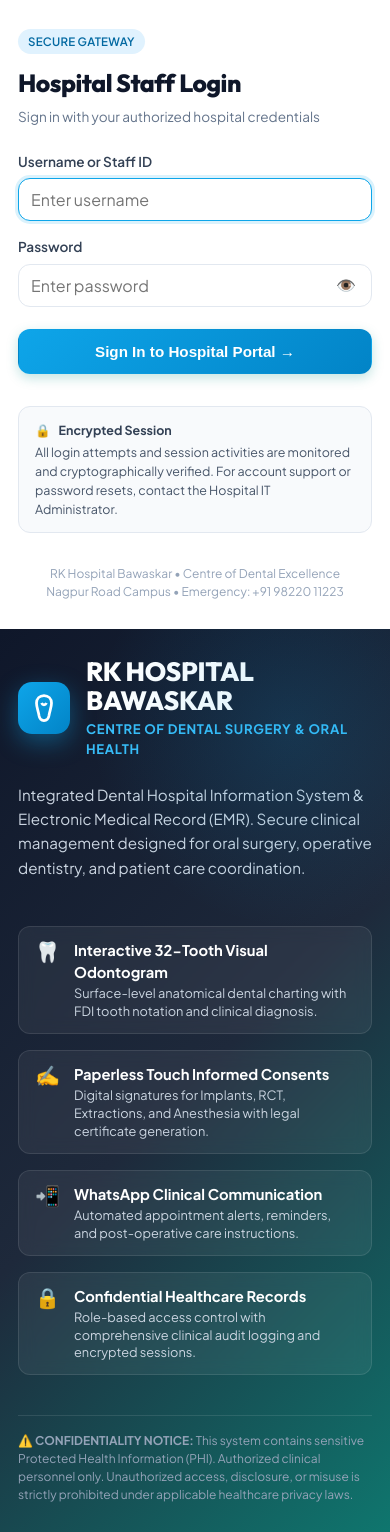
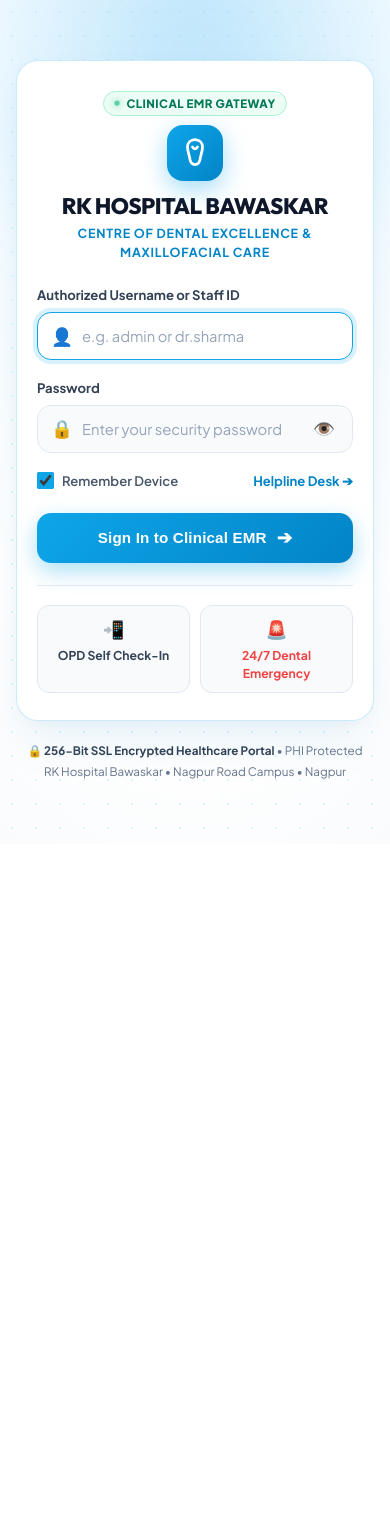
Before and after one commit to dyvt58pjyd-prog/rk-hospital-bawaskar, a Django app: page / in a window 390 px wide; the page is wider, and only the part inside the window is pictured. After the commit the page ends 829 px from the top of that part, so only its background shows below. Run offline with Django 5.2, Linux system fonts and the light colour scheme.

Commit message:
Deploy modern medical light-themed login page optimized for mobile app and web EMR

```diff
--- a/dental_core/views.py
+++ b/dental_core/views.py
@@ -31,6 +31,8 @@
     if request.user.is_authenticated:
         return redirect('dashboard')
 
+    next_url = request.POST.get('next') or request.GET.get('next') or 'dashboard'
+
     if request.method == 'POST':
         u = request.POST.get('username', '').strip()
         p = request.POST.get('password', '')
@@ -38,11 +40,11 @@
         if user is not None:
             login(request, user)
             messages.success(request, f"Welcome, {user.get_full_name() or user.username}!")
-            return redirect('dashboard')
+            return redirect(next_url)
         else:
             messages.error(request, "Invalid username or password. Please verify your credentials and try again.")
 
-    return render(request, 'auth/login.html')
+    return render(request, 'auth/login.html', {'next': request.GET.get('next', '')})
 
 
 def logout_view(request):
--- a/templates/auth/login.html
+++ b/templates/auth/login.html
@@ -3,298 +3,559 @@
 <html lang="en">
 <head>
   <meta charset="UTF-8">
-  <meta name="viewport" content="width=device-width, initial-scale=1.0">
+  <meta name="viewport" content="width=device-width, initial-scale=1.0, maximum-scale=1.0, user-scalable=no, viewport-fit=cover">
   <meta name="theme-color" content="#0ea5e9">
   <meta name="mobile-web-app-capable" content="yes">
   <meta name="apple-mobile-web-app-capable" content="yes">
-  <meta name="apple-mobile-web-app-status-bar-style" content="black-translucent">
+  <meta name="apple-mobile-web-app-status-bar-style" content="default">
   <meta name="apple-mobile-web-app-title" content="RK Hospital">
   <link rel="manifest" href="{% static 'manifest.json' %}">
   <link rel="icon" type="image/png" sizes="192x192" href="{% static 'images/icon-192.png' %}">
   <link rel="apple-touch-icon" href="{% static 'images/icon-192.png' %}">
-  <title>Staff Login | RK Hospital Bawaskar - Dental Hospital Management System</title>
+  <title>Staff & Clinical Login • RK Hospital Bawaskar</title>
   <link rel="stylesheet" href="{% static 'css/hospital_theme.css' %}">
   <style>
-    .login-container {
+    :root {
+      --med-blue: #0ea5e9;
+      --med-blue-dark: #0284c7;
+      --med-slate-dark: #0f172a;
+      --med-slate-body: #334155;
+      --med-slate-light: #64748b;
+      --med-border: #e2e8f0;
+      --med-bg-tint: #f0f9ff;
+    }
+
+    * {
+      box-sizing: border-box;
+      -webkit-tap-highlight-color: transparent;
+    }
+
+    body {
+      margin: 0;
+      padding: 0;
+      font-family: 'Plus Jakarta Sans', -apple-system, BlinkMacSystemFont, 'Segoe UI', Roboto, Helvetica, Arial, sans-serif;
+      background: radial-gradient(120% 120% at 50% 0%, #e0f2fe 0%, #f0f9ff 32%, #ffffff 70%, #f8fafc 100%);
+      color: var(--med-slate-dark);
       min-height: 100vh;
-      display: flex;
-      background: radial-gradient(circle at top right, #e0f2fe, #f8fafc 60%, #ecfeff);
-    }
-    .login-brand-side {
-      flex: 1.1;
-      padding: 60px;
+      min-height: 100dvh;
       display: flex;
       flex-direction: column;
       justify-content: center;
-      background: linear-gradient(135deg, #0f172a 0%, #1e293b 50%, #0f766e 100%);
-      color: #ffffff;
+      align-items: center;
       position: relative;
-      overflow: hidden;
+      overflow-x: hidden;
+      padding: max(20px, env(safe-area-inset-top)) 16px max(24px, env(safe-area-inset-bottom));
     }
-    .login-brand-side::before {
-      content: "";
+
+    /* Ambient Medical Background Elements */
+    .bg-mesh-pattern {
       position: absolute;
-      top: -100px;
-      right: -100px;
-      width: 400px;
-      height: 400px;
+      inset: 0;
+      background-image: radial-gradient(#bae6fd 0.8px, transparent 0.8px);
+      background-size: 24px 24px;
+      opacity: 0.45;
+      pointer-events: none;
+      z-index: 0;
+    }
+
+    .ambient-glow {
+      position: absolute;
+      top: -120px;
+      left: 50%;
+      transform: translateX(-50%);
+      width: 580px;
+      height: 380px;
+      background: radial-gradient(circle, rgba(14, 165, 233, 0.18) 0%, rgba(56, 189, 248, 0.08) 50%, transparent 70%);
       border-radius: 50%;
-      background: radial-gradient(circle, rgba(14, 165, 233, 0.15) 0%, transparent 70%);
       pointer-events: none;
+      z-index: 0;
+      filter: blur(40px);
     }
-    .login-form-side {
-      flex: 0.9;
+
+    /* Main Login Shell */
+    .login-wrapper {
+      position: relative;
+      z-index: 10;
+      width: 100%;
+      max-width: 440px;
+      margin: auto;
+    }
+
+    /* Pristine Medical Card */
+    .login-card {
       background: #ffffff;
-      padding: 60px;
+      border: 1px solid rgba(14, 165, 233, 0.22);
+      border-radius: 26px;
+      padding: 38px 32px 34px;
+      box-shadow: 0 24px 50px -12px rgba(2, 132, 199, 0.12),
+                  0 4px 18px rgba(0, 0, 0, 0.03);
+      backdrop-filter: blur(12px);
+      transition: all 0.25s ease;
+    }
+
+    /* Header Crest */
+    .crest-container {
       display: flex;
       flex-direction: column;
-      justify-content: center;
-      box-shadow: -10px 0 30px rgba(0,0,0,0.04);
+      align-items: center;
+      text-align: center;
+      margin-bottom: 24px;
     }
-    .feature-list {
-      margin-top: 36px;
-      display: flex;
-      flex-direction: column;
-      gap: 16px;
-      max-width: 520px;
-    }
-    .feature-item {
-      display: flex;
-      align-items: flex-start;
-      gap: 14px;
-      padding: 12px 16px;
-      background: rgba(255, 255, 255, 0.06);
-      border: 1px solid rgba(255, 255, 255, 0.1);
-      border-radius: var(--radius-md);
-      backdrop-filter: blur(8px);
-    }
-    .feature-icon {
-      font-size: 1.25rem;
-      line-height: 1;
-      margin-top: 2px;
-    }
-    .feature-title {
-      font-weight: 700;
-      font-size: 0.92rem;
-      color: #ffffff;
-    }
-    .feature-desc {
-      font-size: 0.8rem;
-      color: #cbd5e1;
-      margin-top: 2px;
-      line-height: 1.4;
-    }
-    .password-wrap {
-      position: relative;
-    }
-    .password-toggle {
-      position: absolute;
-      right: 12px;
-      top: 50%;
-      transform: translateY(-50%);
-      background: none;
-      border: none;
-      cursor: pointer;
-      color: var(--slate-400);
-      font-size: 1rem;
-      padding: 4px;
+
+    .crest-badge {
+      width: 64px;
+      height: 64px;
+      background: linear-gradient(135deg, #0ea5e9 0%, #0284c7 100%);
+      border-radius: 20px;
       display: flex;
       align-items: center;
       justify-content: center;
+      box-shadow: 0 8px 24px rgba(14, 165, 233, 0.38);
+      margin-bottom: 14px;
+      position: relative;
+      transition: transform 0.3s ease;
+    }
+
+    .crest-badge:hover {
+      transform: scale(1.04) rotate(2deg);
+    }
+
+    .crest-badge svg {
+      width: 36px;
+      height: 36px;
+      fill: none;
+      stroke: #ffffff;
+      stroke-width: 2.2;
+      stroke-linecap: round;
+      stroke-linejoin: round;
+    }
+
+    .live-status-pill {
+      display: inline-flex;
+      align-items: center;
+      gap: 6px;
+      background: #ecfdf5;
+      border: 1px solid #a7f3d0;
+      color: #047857;
+      font-size: 0.72rem;
+      font-weight: 800;
+      padding: 3px 10px;
+      border-radius: 20px;
+      letter-spacing: 0.04em;
+      text-transform: uppercase;
+      margin-bottom: 8px;
+    }
+
+    .status-dot {
+      width: 6px;
+      height: 6px;
+      border-radius: 50%;
+      background: #10b981;
+      box-shadow: 0 0 8px #10b981;
+      animation: pulseGreen 2s infinite ease-in-out;
+    }
+
+    @keyframes pulseGreen {
+      0%, 100% { opacity: 1; transform: scale(1); }
+      50% { opacity: 0.5; transform: scale(0.8); }
+    }
+
+    .hospital-title {
+      font-family: 'Outfit', 'Plus Jakarta Sans', sans-serif;
+      font-size: 1.55rem;
+      font-weight: 900;
+      color: #0f172a;
+      line-height: 1.15;
+      letter-spacing: -0.02em;
+      margin: 0;
+    }
+
+    .hospital-tagline {
+      font-size: 0.78rem;
+      font-weight: 700;
+      color: #0284c7;
+      text-transform: uppercase;
+      letter-spacing: 0.06em;
+      margin-top: 4px;
+    }
+
+    /* Input Field Elements */
+    .field-group {
+      margin-bottom: 18px;
+    }
+
+    .field-label {
+      display: block;
+      font-size: 0.82rem;
+      font-weight: 700;
+      color: #334155;
+      margin-bottom: 7px;
+    }
+
+    .input-box {
+      position: relative;
+      display: flex;
+      align-items: center;
+    }
+
+    .input-icon {
+      position: absolute;
+      left: 14px;
+      color: #94a3b8;
+      font-size: 1.1rem;
+      pointer-events: none;
+      transition: color 0.2s;
+    }
+
+    .clean-input {
+      width: 100%;
+      height: 52px;
+      background: #f8fafc;
+      border: 1.5px solid #e2e8f0;
+      border-radius: 14px;
+      padding: 0 46px 0 44px;
+      font-size: 1rem;
+      color: #0f172a;
+      font-family: inherit;
+      outline: none;
+      transition: all 0.2s ease;
+      -webkit-appearance: none;
+    }
+
+    .clean-input:focus {
+      background: #ffffff;
+      border-color: #0ea5e9;
+      box-shadow: 0 0 0 4px rgba(14, 165, 233, 0.16);
+    }
+
+    .clean-input:focus + .input-icon,
+    .clean-input:focus ~ .input-icon {
+      color: #0284c7;
+    }
+
+    .clean-input::placeholder {
+      color: #94a3b8;
+      font-size: 0.92rem;
+    }
+
+    .password-toggle-btn {
+      position: absolute;
+      right: 10px;
+      background: none;
+      border: none;
+      padding: 8px;
+      color: #64748b;
+      cursor: pointer;
+      font-size: 1.1rem;
+      border-radius: 8px;
+      display: flex;
+      align-items: center;
+      justify-content: center;
+      transition: all 0.15s;
+    }
+
+    .password-toggle-btn:hover {
+      color: #0f172a;
+      background: rgba(0, 0, 0, 0.04);
+    }
+
+    /* Checkbox & Helpers */
+    .row-meta {
+      display: flex;
+      justify-content: space-between;
+      align-items: center;
+      margin-bottom: 22px;
+      font-size: 0.82rem;
+    }
+
+    .custom-check-wrap {
+      display: inline-flex;
+      align-items: center;
+      gap: 8px;
+      cursor: pointer;
+      color: #475569;
+      font-weight: 600;
+      user-select: none;
+    }
+
+    .custom-check-wrap input[type="checkbox"] {
+      width: 17px;
+      height: 17px;
+      accent-color: #0ea5e9;
+      cursor: pointer;
+    }
+
+    .helper-link {
+      color: #0284c7;
+      text-decoration: none;
+      font-weight: 700;
       transition: color 0.15s;
     }
-    .password-toggle:hover {
-      color: var(--slate-700);
+
+    .helper-link:hover {
+      color: #0369a1;
+      text-decoration: underline;
     }
-    .security-notice {
-      margin-top: 32px;
-      padding: 14px 16px;
+
+    /* Primary Submit Button */
+    .btn-submit-login {
+      width: 100%;
+      height: 52px;
+      background: linear-gradient(135deg, #0ea5e9 0%, #0284c7 100%);
+      border: none;
+      border-radius: 14px;
+      color: #ffffff;
+      font-size: 1rem;
+      font-weight: 800;
+      letter-spacing: 0.01em;
+      cursor: pointer;
+      display: flex;
+      align-items: center;
+      justify-content: center;
+      gap: 10px;
+      box-shadow: 0 8px 22px rgba(14, 165, 233, 0.35);
+      transition: all 0.2s ease;
+    }
+
+    .btn-submit-login:hover {
+      background: linear-gradient(135deg, #0284c7 0%, #0369a1 100%);
+      transform: translateY(-1.5px);
+      box-shadow: 0 10px 26px rgba(14, 165, 233, 0.42);
+    }
+
+    .btn-submit-login:active {
+      transform: scale(0.98);
+    }
+
+    .btn-submit-login:disabled {
+      opacity: 0.7;
+      cursor: not-allowed;
+      transform: none;
+    }
+
+    /* Quick Shortcuts Grid */
+    .shortcuts-grid {
+      display: grid;
+      grid-template-columns: 1fr 1fr;
+      gap: 10px;
+      margin-top: 22px;
+      padding-top: 20px;
+      border-top: 1px solid var(--med-border);
+    }
+
+    .shortcut-pill {
       background: #f8fafc;
-      border: 1px solid var(--slate-200);
-      border-radius: var(--radius-md);
-      font-size: 0.78rem;
-      color: var(--slate-600);
+      border: 1px solid #e2e8f0;
+      border-radius: 12px;
+      padding: 10px 8px;
+      text-align: center;
+      text-decoration: none;
+      color: #334155;
+      font-size: 0.76rem;
+      font-weight: 700;
+      display: flex;
+      flex-direction: column;
+      align-items: center;
+      gap: 3px;
+      transition: all 0.15s ease;
+    }
+
+    .shortcut-pill:hover {
+      background: #f0f9ff;
+      border-color: #bae6fd;
+      color: #0284c7;
+      transform: translateY(-1px);
+    }
+
+    .shortcut-icon {
+      font-size: 1.1rem;
+    }
+
+    /* Alerts Box */
+    .error-alert-box {
+      padding: 12px 14px;
+      border-radius: 12px;
+      margin-bottom: 18px;
+      font-size: 0.85rem;
+      font-weight: 600;
+      background: #fef2f2;
+      border: 1px solid #fecaca;
+      color: #991b1b;
+      display: flex;
+      align-items: center;
+      gap: 10px;
+      animation: shakeX 0.35s ease;
+    }
+
+    @keyframes shakeX {
+      0%, 100% { transform: translateX(0); }
+      20%, 60% { transform: translateX(-4px); }
+      40%, 80% { transform: translateX(4px); }
+    }
+
+    /* Footer Security */
+    .footer-security {
+      text-align: center;
+      margin-top: 22px;
+      font-size: 0.73rem;
+      color: #64748b;
       line-height: 1.5;
     }
 
-    @media (max-width: 960px) {
-      .login-container {
-        flex-direction: column;
-      }
-      .login-brand-side {
-        order: 2;
-        padding: 40px 24px;
-      }
-      .login-form-side {
-        order: 1;
-        padding: 40px 24px;
-        box-shadow: none;
-      }
+    .footer-security strong {
+      color: #334155;
     }
 
+    /* Mobile Responsive Optimizations */
     @media (max-width: 480px) {
-      .login-brand-side, .login-form-side {
-        padding: 28px 18px;
+      .login-card {
+        padding: 30px 20px 26px;
+        border-radius: 22px;
+      }
+      .hospital-title {
+        font-size: 1.4rem;
+      }
+      .crest-badge {
+        width: 56px;
+        height: 56px;
+        border-radius: 16px;
+      }
+      .crest-badge svg {
+        width: 30px;
+        height: 30px;
+      }
+      .clean-input {
+        height: 48px;
+        font-size: 16px; /* Prevents auto-zoom on iOS */
+      }
+      .btn-submit-login {
+        height: 50px;
+        font-size: 0.95rem;
       }
     }
   </style>
 </head>
 <body>
 
-<div class="login-container">
-  <!-- Left Side: Hospital Identity & System Safeguards -->
-  <div class="login-brand-side">
-    <div style="display: flex; align-items: center; gap: 16px; margin-bottom: 24px;">
-      <div style="width: 52px; height: 52px; background: linear-gradient(135deg, #0ea5e9, #0284c7); border-radius: 14px; display: flex; align-items: center; justify-content: center; box-shadow: 0 8px 24px rgba(14, 165, 233, 0.4); flex-shrink: 0;">
-        <svg style="width: 30px; height: 30px; fill: none; stroke: #ffffff; stroke-width: 2.2;" viewBox="0 0 24 24">
+  <!-- Ambient Light Pattern -->
+  <div class="bg-mesh-pattern"></div>
+  <div class="ambient-glow"></div>
+
+  <main class="login-wrapper">
+    <div class="login-card">
+
+      <!-- Hospital Crest & Brand Header -->
+      <div class="crest-container">
+        <span class="live-status-pill">
+          <span class="status-dot"></span>
+          Clinical EMR Gateway
+        </span>
+
+        <div class="crest-badge" title="RK Hospital Bawaskar">
+          <!-- Dental Tooth SVG Emblem -->
+          <svg viewBox="0 0 24 24">
             <path d="M12 2C8.5 2 6 4.5 6 8c0 3.5 1.5 6.5 2 10 .5 3 2 4 4 4s3.5-1 4-4c.5-3.5 2-6.5 2-10 0-3.5-2.5-6-6-6z"/>
             <path d="M10 8c.5 1 1.5 1.5 2 1.5s1.5-.5 2-1.5"/>
           </svg>
         </div>
-      <div>
-        <h1 style="font-size: 1.65rem; font-weight: 800; color: #ffffff; margin: 0; line-height: 1.1; letter-spacing: -0.01em;">
-          RK HOSPITAL BAWASKAR
-        </h1>
-        <div style="font-size: 0.82rem; font-weight: 700; color: #38bdf8; letter-spacing: 0.05em; text-transform: uppercase; margin-top: 4px;">
-          Centre of Dental Surgery & Oral Health
-        </div>
-      </div>
+
+        <h1 class="hospital-title">RK HOSPITAL BAWASKAR</h1>
+        <div class="hospital-tagline">Centre of Dental Excellence & Maxillofacial Care</div>
       </div>
 
-    <p style="color: #cbd5e1; font-size: 0.95rem; line-height: 1.6; max-width: 540px; margin: 0 0 10px;">
-      Integrated Dental Hospital Information System & Electronic Medical Record (EMR). Secure clinical management designed for oral surgery, operative dentistry, and patient care coordination.
-    </p>
-
-    <!-- Clinical Features Highlights -->
-    <div class="feature-list">
-      <div class="feature-item">
-        <span class="feature-icon">🦷</span>
-        <div>
-          <div class="feature-title">Interactive 32-Tooth Visual Odontogram</div>
-          <div class="feature-desc">Surface-level anatomical dental charting with FDI tooth notation and clinical diagnosis.</div>
-        </div>
-      </div>
-
-      <div class="feature-item">
-        <span class="feature-icon">✍️</span>
-        <div>
-          <div class="feature-title">Paperless Touch Informed Consents</div>
-          <div class="feature-desc">Digital signatures for Implants, RCT, Extractions, and Anesthesia with legal certificate generation.</div>
-        </div>
-      </div>
-
-      <div class="feature-item">
-        <span class="feature-icon">📲</span>
-        <div>
-          <div class="feature-title">WhatsApp Clinical Communication</div>
-          <div class="feature-desc">Automated appointment alerts, reminders, and post-operative care instructions.</div>
-        </div>
-      </div>
-
-      <div class="feature-item">
-        <span class="feature-icon">🔒</span>
-        <div>
-          <div class="feature-title">Confidential Healthcare Records</div>
-          <div class="feature-desc">Role-based access control with comprehensive clinical audit logging and encrypted sessions.</div>
-        </div>
-      </div>
-    </div>
-
-    <!-- Hospital Legal Notice -->
-    <div style="margin-top: 40px; font-size: 0.75rem; color: #94a3b8; line-height: 1.5; max-width: 520px; border-top: 1px solid rgba(255, 255, 255, 0.1); padding-top: 16px;">
-      ⚠️ <b>CONFIDENTIALITY NOTICE:</b> This system contains sensitive Protected Health Information (PHI). Authorized clinical personnel only. Unauthorized access, disclosure, or misuse is strictly prohibited under applicable healthcare privacy laws.
-    </div>
-  </div>
-
-  <!-- Right Side: Standard Secure Form Login -->
-  <div class="login-form-side">
-    <div style="max-width: 380px; margin: 0 auto; width: 100%;">
-      <!-- Form Header -->
-      <div style="margin-bottom: 24px;">
-        <span class="badge badge-primary" style="font-size: 0.72rem; margin-bottom: 10px; display: inline-block;">
-          SECURE GATEWAY
-        </span>
-        <h2 style="font-size: 1.55rem; font-weight: 800; color: var(--slate-900); margin: 0 0 6px;">
-          Hospital Staff Login
-        </h2>
-        <p style="font-size: 0.85rem; color: var(--slate-500); margin: 0;">
-          Sign in with your authorized hospital credentials
-        </p>
-      </div>
-
-      <!-- Messages / Feedback -->
+      <!-- Messages Flash Container -->
       {% if messages %}
         {% for message in messages %}
-          <div style="padding: 12px 14px; border-radius: 8px; margin-bottom: 18px; font-size: 0.85rem; font-weight: 500;
-            {% if message.tags == 'error' %}background: #fee2e2; color: #991b1b; border: 1px solid #fecaca;
-            {% else %}background: #e0f2fe; color: #0369a1; border: 1px solid #bae6fd;{% endif %}">
-            {{ message }}
+          <div class="error-alert-box" style="{% if message.tags == 'success' %}background:#f0fdf4; border-color:#bbf7d0; color:#166534;{% elif message.tags != 'error' %}background:#f0f9ff; border-color:#bae6fd; color:#0369a1;{% endif %}">
+            <span>{% if message.tags == 'error' %}⚠️{% elif message.tags == 'success' %}✓{% else %}ℹ️{% endif %}</span>
+            <div style="flex:1;">{{ message }}</div>
           </div>
         {% endfor %}
       {% endif %}
 
-      <!-- Standard Confidential Form -->
-      <form method="POST" action="{% url 'login' %}">
+      <!-- Confidential Staff Login Form -->
+      <form method="POST" action="{% url 'login' %}" id="loginForm" onsubmit="handleLoginSubmit(event)">
         {% csrf_token %}
+        {% if next %}
+          <input type="hidden" name="next" value="{{ next }}">
+        {% endif %}
 
-        <div class="form-group" style="margin-bottom: 16px;">
-          <label class="form-label" for="id_username">Username or Staff ID</label>
+        <!-- Username / Staff ID -->
+        <div class="field-group">
+          <label class="field-label" for="id_username">Authorized Username or Staff ID</label>
+          <div class="input-box">
             <input
               type="text"
               id="id_username"
               name="username"
-            class="form-input"
-            placeholder="Enter username"
+              class="clean-input"
+              placeholder="e.g. admin or dr.sharma"
               required
               autocomplete="username"
               autofocus
             >
+            <span class="input-icon">👤</span>
+          </div>
         </div>
 
-        <div class="form-group" style="margin-bottom: 22px;">
-          <div style="display: flex; justify-content: space-between; align-items: center; margin-bottom: 6px;">
-            <label class="form-label" for="id_password" style="margin: 0;">Password</label>
-          </div>
-          <div class="password-wrap">
+        <!-- Password -->
+        <div class="field-group">
+          <label class="field-label" for="id_password">Password</label>
+          <div class="input-box">
             <input
               type="password"
               id="id_password"
               name="password"
-              class="form-input"
-              placeholder="Enter password"
+              class="clean-input"
+              placeholder="Enter your security password"
               required
               autocomplete="current-password"
             >
-            <button type="button" class="password-toggle" onclick="togglePasswordVisibility()" title="Show/Hide Password" aria-label="Toggle password visibility">
+            <span class="input-icon">🔒</span>
+            <button type="button" class="password-toggle-btn" onclick="togglePasswordVisibility()" title="Show/Hide Password" aria-label="Toggle password visibility">
               <span id="eyeIcon">👁️</span>
             </button>
           </div>
         </div>
 
-        <button type="submit" class="btn btn-primary" style="width: 100%; padding: 12px; font-weight: 700; font-size: 0.95rem; justify-content: center; box-shadow: 0 4px 12px rgba(13, 148, 136, 0.25);">
-          Sign In to Hospital Portal →
+        <!-- Row: Remember Session & IT Support -->
+        <div class="row-meta">
+          <label class="custom-check-wrap">
+            <input type="checkbox" id="rememberSession" name="remember_me" checked>
+            <span>Remember Device</span>
+          </label>
+          <a href="tel:+919822011223" class="helper-link" title="Emergency Clinical Helpline">
+            Helpline Desk ➔
+          </a>
+        </div>
+
+        <!-- Action Button -->
+        <button type="submit" id="btnLoginSubmit" class="btn-submit-login">
+          <span id="btnText">Sign In to Clinical EMR</span>
+          <span id="btnIcon" style="font-size: 1.15rem;">➔</span>
         </button>
       </form>
 
-      <!-- Security Details Box -->
-      <div class="security-notice">
-        <div style="display: flex; align-items: center; gap: 8px; font-weight: 700; color: var(--slate-700); margin-bottom: 4px;">
-          <span>🔒</span>
-          <span>Encrypted Session</span>
-        </div>
-        <div>
-          All login attempts and session activities are monitored and cryptographically verified. For account support or password resets, contact the Hospital IT Administrator.
-        </div>
+      <!-- Quick Medical Shortcuts (Mobile & Walk-in assistance) -->
+      <div class="shortcuts-grid">
+        <a href="{% url 'kiosk_self_checkin' %}" class="shortcut-pill" title="Walk-in patients can check in without reception queue">
+          <span class="shortcut-icon">📲</span>
+          <span>OPD Self Check-In</span>
+        </a>
+        <a href="tel:+919822011223" class="shortcut-pill" style="color: #ef4444;" title="Call 24/7 Dental Emergency Desk">
+          <span class="shortcut-icon">🚨</span>
+          <span>24/7 Dental Emergency</span>
+        </a>
       </div>
 
-      <!-- Footer Info -->
-      <div style="margin-top: 32px; text-align: center; font-size: 0.75rem; color: var(--slate-400);">
-        RK Hospital Bawaskar • Centre of Dental Excellence<br>
-        Nagpur Road Campus • Emergency: +91 98220 11223
     </div>
-    </div>
-  </div>
-</div>
+
+    <!-- Security & Compliance Footer -->
+    <footer class="footer-security">
+      <div>🔒 <strong>256-Bit SSL Encrypted Healthcare Portal</strong> • PHI Protected</div>
+      <div style="margin-top: 3px;">RK Hospital Bawaskar • Nagpur Road Campus • Nagpur</div>
+    </footer>
+  </main>
 
   <script>
     function togglePasswordVisibility() {
@@ -310,15 +571,26 @@
       }
     }
 
-  // Register PWA Service Worker
+    function handleLoginSubmit(e) {
+      var btn = document.getElementById('btnLoginSubmit');
+      var btnText = document.getElementById('btnText');
+      var btnIcon = document.getElementById('btnIcon');
+      if (btn) {
+        btn.disabled = true;
+        btnText.textContent = 'Verifying Credentials...';
+        btnIcon.textContent = '⏳';
+      }
+    }
+
+    // Register PWA Service Worker for offline performance
     if ('serviceWorker' in navigator) {
       window.addEventListener('load', function() {
         navigator.serviceWorker.register('/static/js/sw.js')
           .then(function(reg) {
-          console.log('[PWA] Service Worker active');
+            console.log('[PWA] Service Worker registered for RK Hospital');
           })
           .catch(function(err) {
-          console.log('[PWA] Service Worker failed:', err);
+            console.log('[PWA] Service Worker registration error:', err);
           });
       });
     }
```
Also changed, not shown: db.sqlite3. Lines whose indentation alone changed are shown as unchanged.
